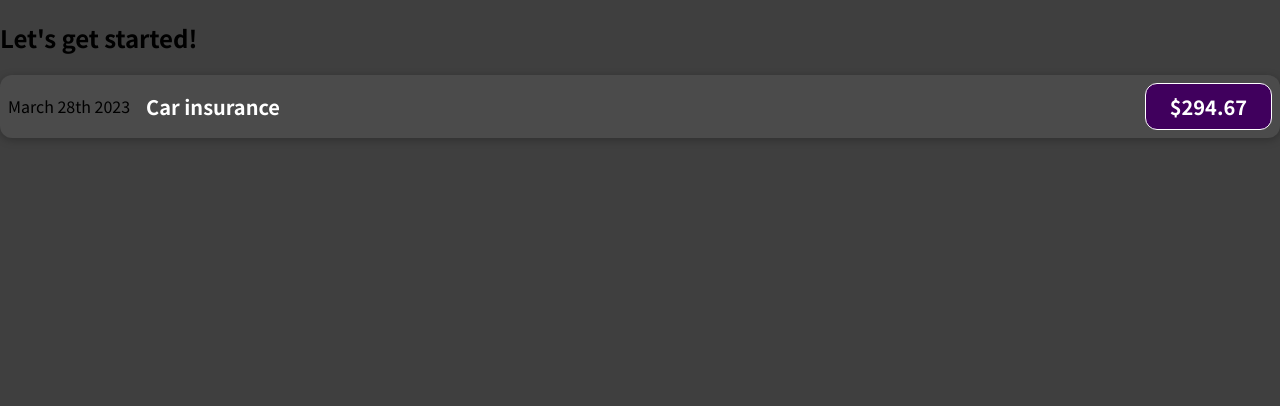
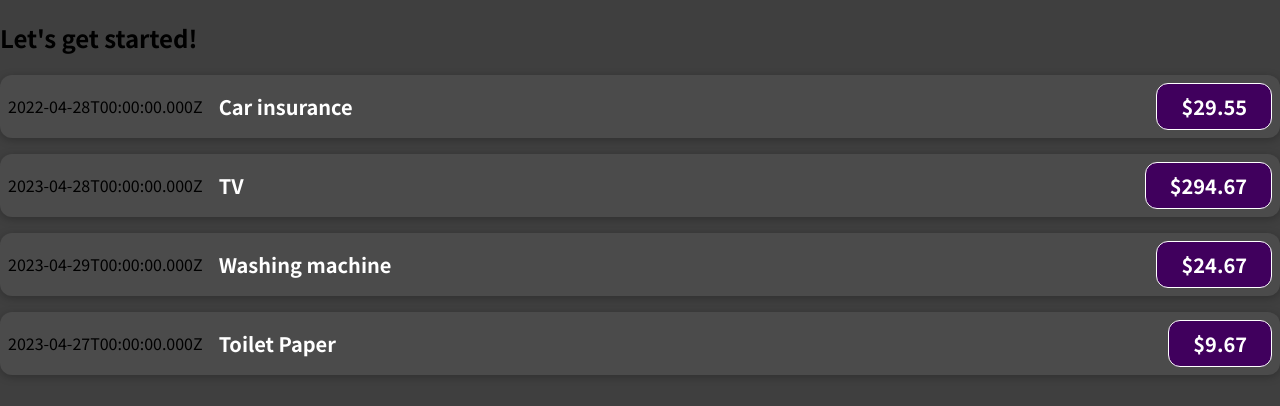
Before and after one commit to astileanua1141/udemy-react-course, a JavaScript app: page / in a window 1280 px wide. Shown: the top 406 px of the page. Built offline with nearby package versions, Linux system fonts and the light colour scheme.

Commit message:
dynamic properties for ExpenseItems

```diff
--- a/src/App.js
+++ b/src/App.js
@@ -1,9 +1,50 @@
-import ExpenseItem from "./components/ExpenseItem";
+import ExpenseItem from './components/ExpenseItem';
 function App() {
+  const expenses = [
+    {
+      id: 'e1',
+      title: 'Car insurance',
+      amount: 29.55,
+      date: new Date(2022, 3, 28),
+    },
+    { id: 'e2', title: 'TV', amount: 294.67, date: new Date(2023, 3, 28) },
+    {
+      id: 'e3',
+      title: 'Washing machine',
+      amount: 24.67,
+      date: new Date(2023, 3, 29),
+    },
+    {
+      id: 'e4',
+      title: 'Toilet Paper',
+      amount: 9.67,
+      date: new Date(2023, 3, 27),
+    },
+  ];
+
   return (
     <div>
       <h2>Let's get started!</h2>
-      <ExpenseItem></ExpenseItem>
+      <ExpenseItem
+        title={expenses[0].title}
+        amount={expenses[0].amount}
+        date={expenses[0].date}
+      ></ExpenseItem>
+      <ExpenseItem
+        title={expenses[1].title}
+        amount={expenses[1].amount}
+        date={expenses[1].date}
+      ></ExpenseItem>
+      <ExpenseItem
+        title={expenses[2].title}
+        amount={expenses[2].amount}
+        date={expenses[2].date}
+      ></ExpenseItem>
+      <ExpenseItem
+        title={expenses[3].title}
+        amount={expenses[3].amount}
+        date={expenses[3].date}
+      ></ExpenseItem>
     </div>
   );
 }
--- a/src/components/ExpenseItem.js
+++ b/src/components/ExpenseItem.js
@@ -1,12 +1,13 @@
 import './ExpenseItem.css';
 
-function ExpenseItem() {
+function ExpenseItem(props) {
+
   return (
     <div className="expense-item">
-      <div>March 28th 2023</div>
+      <div>{props.date.toISOString()}</div>
       <div className="expense-item__description">
-        <h2>Car insurance</h2>
-        <div className="expense-item__price">$294.67</div>
+        <h2>{props.title}</h2>
+        <div className="expense-item__price">${props.amount}</div>
       </div>
     </div>
   );
```
